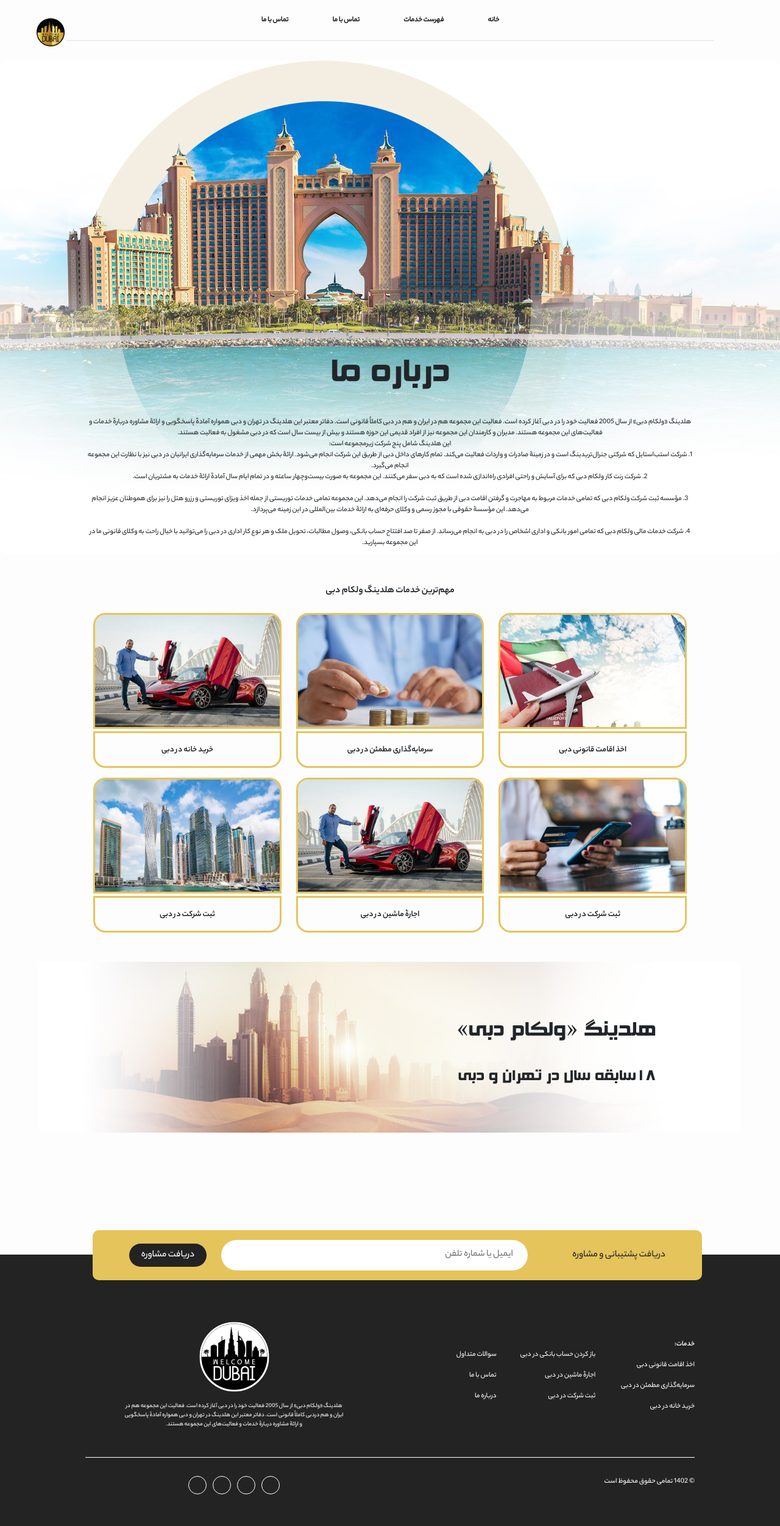
After one commit to ftmeslr/dubaiProject, a PHP site: page /aboutUs.html in a window 1280 px wide. The commit adds this page. Shown: the whole page at 61% size. Run offline with PHP 8.4, Linux system fonts and the light colour scheme.

Commit message:
add about us page

```diff
--- /dev/null
+++ b/aboutUs.html
@@ -0,0 +1,276 @@
+<!DOCTYPE html>
+<html lang="fa">
+  <head>
+    <meta charset="UTF-8" />
+    <meta http-equiv="X-UA-Compatible" content="IE=edge" />
+    <meta name="viewport" content="width=device-width, initial-scale=1.0" />
+    <title>میهن فولاد</title>
+    <link href="assets/css/bootstrap.min.css" rel="stylesheet" />
+    <link rel="stylesheet" href="assets/css/swiper-bundle.min.css" />
+    <link rel="stylesheet" href="style.css" />
+  </head>
+
+  <body dir="rtl" class="bg-main">
+    <!-- header -->
+    <header class="">
+      <div class="container">
+        <div class="row position-relative">
+          <div class="logo_box position-absolute">
+            <img class="w-100" src="./images/icons/logo.png" alt="" />
+          </div>
+          <div class="col-12 px-3 d-flex align-items-center">
+            <ul
+              class="d-flex border-bottom py-4 w-100 justify-content-center f12 fw-bold"
+            >
+              <li class="mx-5">خانه</li>
+              <li class="mx-4">فهرست خدمات</li>
+              <li class="mx-5">تماس با ما</li>
+              <li class="mx-4">تماس با ما</li>
+            </ul>
+          </div>
+        </div>
+      </div>
+    </header>
+    <!-- header  -->
+
+    <!--section one-->
+    <section
+      id="aboutOne"
+      class="my-3 rounded10 overflow-hidden position-relative zIndex-0"
+    >
+      <div class="w-100 m-auto">
+        <img
+          class="d-block m-auto W-100 m-auto"
+          src="/images/AboutUs/Slider.jpg"
+          alt=""
+        />
+      </div>
+      <div class="container">
+        <div
+          class="container position-absolute zIndex-1 top-460 text-center margin-auto left-0 right-0 px-5"
+        >
+          <p class="title f72">درباره ما</p>
+          <p class="f12">
+            هلدینگ «ولکام دبی» از سال 2005 فعالیت خود را در دبی آغاز کرده است.
+            فعالیت این مجموعه هم در ایران و هم در دبی کاملاً قانونی است. دفاتر
+            معتبر این هلدینگ در تهران و دبی همواره آمادۀ پاسخگویی و ارائۀ مشاوره
+            دربارۀ خدمات و فعالیت‌های این مجموعه هستند. مدیران و کارمندان این
+            مجموعه نیز از افراد قدیمی این حوزه هستند و بیش از بیست سال است که در
+            دبی مشغول به فعالیت هستند. <br />این هلدینگ شامل پنج شرکت زیرمجموعه
+            است:<br />
+            1. شرکت استب‌استایل که شرکتی جنرال‌تریدینگ است و در زمینۀ صادرات و
+            واردات فعالیت می‌کند. تمام کارهای داخل دبی از طریق این شرکت انجام
+            می‌شود. ارائۀ بخش مهمی از خدمات سرمایه‌گذاری ایرانیان در دبی نیز با
+            نظارت این مجموعه انجام می‌گیرد.<br />
+            2. شرکت رنت کار ولکام دبی که برای آسایش و راحتی افرادی راه‌اندازی
+            شده است که به دبی سفر می‌کنند. این مجموعه به صورت بیست‌وچهار ساعته و
+            در تمام ایام سال آمادۀ ارائۀ خدمات به مشتریان است.<br /><br />
+            3. مؤسسه ثبت شرکت ولکام دبی که تمامی خدمات مربوط به مهاجرت و گرفتن
+            اقامت دبی از طریق ثبت شرکت را انجام می‌دهد. این مجموعه تمامی خدمات
+            توریستی از جمله اخذ ویزای توریستی و رزرو هتل را نیز برای هموطنان
+            عزیز انجام می‌دهد. این مؤسسۀ حقوقی با مجوز رسمی و وکلای حرفه‌ای به
+            ارائۀ خدمات بین‌المللی در این زمینه می‌پردازد.<br /><br />
+            4. شرکت خدمات مالی ولکام دبی که تمامی امور بانکی و اداری اشخاص را در
+            دبی به انجام می‌رساند. از صفر تا صد افتتاح حساب بانکی، وصول مطالبات،
+            تحویل ملک و هر نوع کار اداری در دبی را می‌توانید با خیال راحت به
+            وکلای قانونی ما در این مجموعه بسپارید. <br />
+            <br />تضمین می‌دهیم که ظرف یک هفته تا یک ماه به تمام امور اداری شما
+            در هر نهاد دولتی دبی رسیدگی کنیم و آنها را به سرانجام برسانیم.
+            <br /><br />
+            5. شرکت املاک و مستغلات ولام دبی که تمامی خدمات خرید و اجاره خانه در
+            دبی را برای ایرانیان انجام می‌دهد. هر نوع املاک و مستغلات در دبی از
+            واحدهای آپارتمانی کوچک تا زمین و ویلاهای لاکچری را می‌توانید از طریق
+            ما با بهترین شرایط تهیه فرمایید.
+            <br />
+            یکی از مهم‌ترین دغدغه‌های مراجعان ما گرفتن اقامت دبی برای
+            خانواده‌شان است. هلدینگ ولکام دبی صفر تا صد اخذ اقامت قانونی دبی
+            برای همسر و فرزندان شما را انجام می‌دهد. شما می‌توانید با خیال راحت
+            تمام کارها را به ما بسپارید. تمام فعالیت‌های این مجموعه شفاف و
+            کاملاً قانونی است. هیچ کاری پیش از بستن قرارداد رسمی و قانونی با شما
+            انجام نمی‌شود. بنابراین، علاوه بر مسئولیت اخلاقی ما در این زمینه،
+            شما می‌توانید در صورت بروز هر نوع مشکلی هم در ایران و هم در دبی
+            پیگرد قضایی انجام دهید.
+          </p>
+        </div>
+      </div>
+    </section>
+    <!--section one-->
+
+    <!--section two-->
+    <section
+      id="aboutSectionTwo"
+      class="my-3 rounded10 overflow-hidden position-relative zIndex-0 mt-5"
+    >
+      <div class="container">
+        <p class="f16 text-center fw-bold mb-4">
+          مهم‌ترین خدمات هلدینگ ولکام دبی
+        </p>
+        <div class="row d-flex px-5">
+          <div class="col-4">
+            <div class="image__box">
+              <img class="w-100" src="./images/AboutUs/04.jpg" alt="" />
+            </div>
+            <div
+              class="text_box d-flex align-items-center justify-content-center mt-1"
+            >
+              <p class="f14 m-0 fw-bold">اخذ اقامت قانونی دبی</p>
+            </div>
+          </div>
+          <div class="col-4">
+            <div class="image__box">
+              <img class="w-100" src="./images/AboutUs/01.jpg" alt="" />
+            </div>
+            <div
+              class="text_box d-flex align-items-center justify-content-center mt-1"
+            >
+              <p class="f14 m-0 fw-bold">سرمایه‌گذاری مطمئن در دبی</p>
+            </div>
+          </div>
+          <div class="col-4">
+            <div class="image__box">
+              <img class="w-100" src="./images/AboutUs/02.jpg" alt="" />
+            </div>
+            <div
+              class="text_box d-flex align-items-center justify-content-center mt-1"
+            >
+              <p class="f14 m-0 fw-bold">خرید خانه در دبی</p>
+            </div>
+          </div>
+        </div>
+        <div class="row d-flex px-5 mt-3">
+          <div class="col-4">
+            <div class="image__box">
+              <img class="w-100" src="./images/AboutUs/05.jpg" alt="" />
+            </div>
+            <div
+              class="text_box d-flex align-items-center justify-content-center mt-1"
+            >
+              <p class="f14 m-0 fw-bold">ثبت شرکت در دبی</p>
+            </div>
+          </div>
+          <div class="col-4">
+            <div class="image__box">
+              <img class="w-100" src="./images/AboutUs/02.jpg" alt="" />
+            </div>
+            <div
+              class="text_box d-flex align-items-center justify-content-center mt-1"
+            >
+              <p class="f14 m-0 fw-bold">اجارۀ ماشین در دبی</p>
+            </div>
+          </div>
+          <div class="col-4">
+            <div class="image__box">
+              <img class="w-100" src="./images/AboutUs/06.jpg" alt="" />
+            </div>
+            <div
+              class="text_box d-flex align-items-center justify-content-center mt-1"
+            >
+              <p class="f14 m-0 fw-bold">ثبت شرکت در دبی</p>
+            </div>
+          </div>
+        </div>
+      </div>
+    </section>
+
+    <!--section two-->
+
+    <!--section three-->
+
+    <section
+      id="aboutSectionThree"
+      class="my-3 rounded10 overflow-hidden position-relative zIndex-0 mt-5"
+    >
+      <div class="image__box">
+        <img
+          class="w-100"
+          class="m-auto"
+          src="./images/AboutUs/000.jpg"
+          alt=""
+        />
+        <div class="position-absolute title__box">
+          <p class="f45 zIndex-1 title">هلدینگ «ولکام دبی»</p>
+          <p class="f33 title">18سابقه سال در تهران و دبی</p>
+        </div>
+      </div>
+    </section>
+    <!--section three-->
+    <!--Footer-->
+    <div class="footer mt-10">
+      <div class="bg-stone-900 pt-110 pb-5">
+        <div class="container p-47">
+          <div class="position-relative">
+            <div
+              class="row position-absolute w-100 bg-yellow rounded10 py-3 px-5 top--30 d-flex align-items-center justify-content-between"
+            >
+              <p class="col-3 m-0">دریافت پشتیبانی و مشاوره</p>
+              <div class="col-7">
+                <input
+                  type="text"
+                  class="rounded50 border-0 w-100 h-50 p-2 px-4"
+                  placeholder="ایمیل یا شماره تلفن"
+                />
+              </div>
+              <div class="col-2">
+                <button
+                  class="col-2 btn bg-stone-900 w-100 rounded50 text-white"
+                >
+                  دریافت مشاوره
+                </button>
+              </div>
+            </div>
+            <div class="row">
+              <div class="col-6 d-flex text-white f12">
+                <div class="col-4 d-flex flex-column justify-content-center">
+                  <p class="fw-bold">خدمات:</p>
+                  <p>اخذ اقامت قانونی دبی</p>
+                  <p>سرمایه‌گذاری مطمئن در دبی</p>
+                  <p>خرید خانه در دبی</p>
+                </div>
+                <div class="col-4 d-flex flex-column justify-content-center">
+                  <p>باز کردن حساب بانکی در دبی</p>
+                  <p>اجارۀ ماشین در دبی</p>
+                  <p>ثبت شرکت در دبی</p>
+                </div>
+                <div class="col-4 d-flex flex-column justify-content-center">
+                  <p>سوالات متداول</p>
+                  <p>تماس با ما</p>
+                  <p>درباره ما</p>
+                </div>
+              </div>
+              <div
+                class="col-6 justify-content-end align-items-center d-flex flex-column"
+              >
+                <img src="./images/icons/footer logo.png" alt="" />
+                <p class="f10 text-white mt-3 text-center">
+                  هلدینگ «ولکام دبی» از سال 2005 فعالیت خود را در دبی آغاز کرده
+                  است. فعالیت این مجموعه هم در<br />
+                  ایران و هم دردبی کاملاً قانونی است. دفاتر معتبر این هلدینگ در
+                  تهران و دبی همواره آمادۀ پاسخگویی <br />و ارائۀ مشاوره دربارۀ
+                  خدمات و فعالیت‌های این مجموعه هستند.
+                </p>
+              </div>
+            </div>
+            <div class="footer_line"></div>
+            <div class="row">
+              <div class="col-6 text-white f12">
+                <p>© 1402 تمامی حقوق محفوظ است</p>
+              </div>
+              <div class="d-flex col-6 justify-content-center">
+                <div class="circle" style="width: 30px; height: 30px"></div>
+                <div class="circle" style="width: 30px; height: 30px"></div>
+                <div class="circle" style="width: 30px; height: 30px"></div>
+                <div class="circle" style="width: 30px; height: 30px"></div>
+              </div>
+            </div>
+          </div>
+        </div>
+      </div>
+    </div>
+    <!--Footer-->
+
+    <script src="assets/js/bootstrap.min.js"></script>
+    <script src="assets/js/jquery.min.js"></script>
+    <script src="assets/js/swiper-bundle.min.js"></script>
+    <script src="assets/js/custom.js"></script>
+  </body>
+</html>
--- a/index.html
+++ b/index.html
@@ -450,7 +450,7 @@
               <div
                 class="col-6 justify-content-end align-items-center d-flex flex-column"
               >
-                <img src="./images/icons/footer logo.png" alt="" />
+                <img src="./images/icons/footer logo.png" alt="footer logo" />
                 <p class="f10 text-white mt-3 text-center">
                   هلدینگ «ولکام دبی» از سال 2005 فعالیت خود را در دبی آغاز کرده
                   است. فعالیت این مجموعه هم در<br />
--- a/style.css
+++ b/style.css
@@ -16,7 +16,13 @@
 }
 
 /* Global  */
-
+.container {
+  max-width: 1094px !important;
+}
+.left-0 {
+  left: 0 !important;
+  right: 0 !important;
+}
 @font-face {
   font-family: "Yekan_m";
   font-style: normal;
@@ -80,32 +86,18 @@
   font-size: 16px;
 }
 
-.f18 {
-  font-size: 18px;
-}
-
-.f20 {
-  font-size: 20px;
-}
-
 .f24 {
   font-size: 24px;
 }
 
-.f28 {
-  font-size: 28px;
+.f33 {
+  font-size: 33px;
 }
-
-.f32 {
-  font-size: 32px;
+.f45 {
+  font-size: 45px;
 }
-
-.f40 {
-  font-size: 40px;
-}
-
-.f48 {
-  font-size: 48px;
+.f72 {
+  font-size: 72px;
 }
 
 .f90 {
@@ -321,7 +313,6 @@ body * {
   outline: none;
 }
 
-
 .cursor-pointer {
   cursor: pointer;
 }
@@ -354,6 +345,15 @@ ul {
   margin: 0 auto 50px auto;
 }
 /* Global  */
+
+/* header */
+
+.logo_box {
+  width: 70px;
+  height: 70px;
+  left: -45px;
+  top: 30px;
+}
 /*  footer */
 
 .footer_line {
@@ -425,7 +425,48 @@ ul {
 .top-600 {
   top: 600px;
 }
-.w-500{
+.w-500 {
   width: 670px;
-  text-align:center
+  text-align: center;
 }
+
+/* title page styles */
+
+#aboutOne .title {
+  font-family: "Extender";
+}
+
+#aboutOne .top-460 {
+  top: 460px;
+}
+
+#aboutOne .image__box {
+  width: 100%;
+}
+#aboutSectionTwo .image__box {
+  width: 100%;
+  height: 190px;
+  border: 3px solid #e6c45c;
+  border-radius: 20px 20px 0 0;
+  overflow: hidden;
+}
+
+#aboutSectionTwo .text_box {
+  border: 3px solid #e6c45c;
+  border-radius: 0 0 20px 20px;
+  width: 100%;
+  height: 60px;
+}
+
+#aboutSectionThree .image__box {
+  width: 90%;
+  margin: auto;
+  position: relative;
+}
+#aboutSectionThree .title__box {
+  top: 80px;
+  right: 140px;
+}
+#aboutSectionThree .title {
+  font-family: "Extender";
+}
```
Also changed, not shown: images/AboutUs/000.jpg (added), images/AboutUs/01.jpg (added), images/AboutUs/02.jpg (added), images/AboutUs/03.jpg (added), images/AboutUs/04.jpg (added), images/AboutUs/05.jpg (added), images/AboutUs/06.jpg (added), images/AboutUs/Slider.jpg (added), images/icons/logo.png (added).
